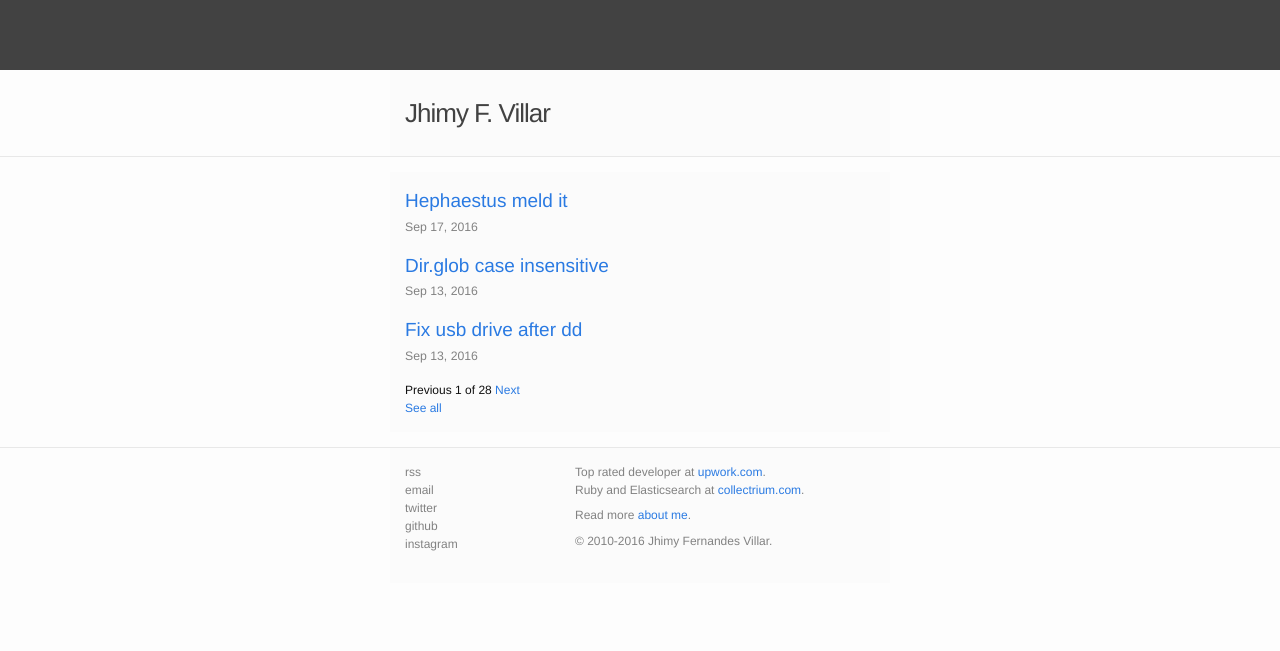
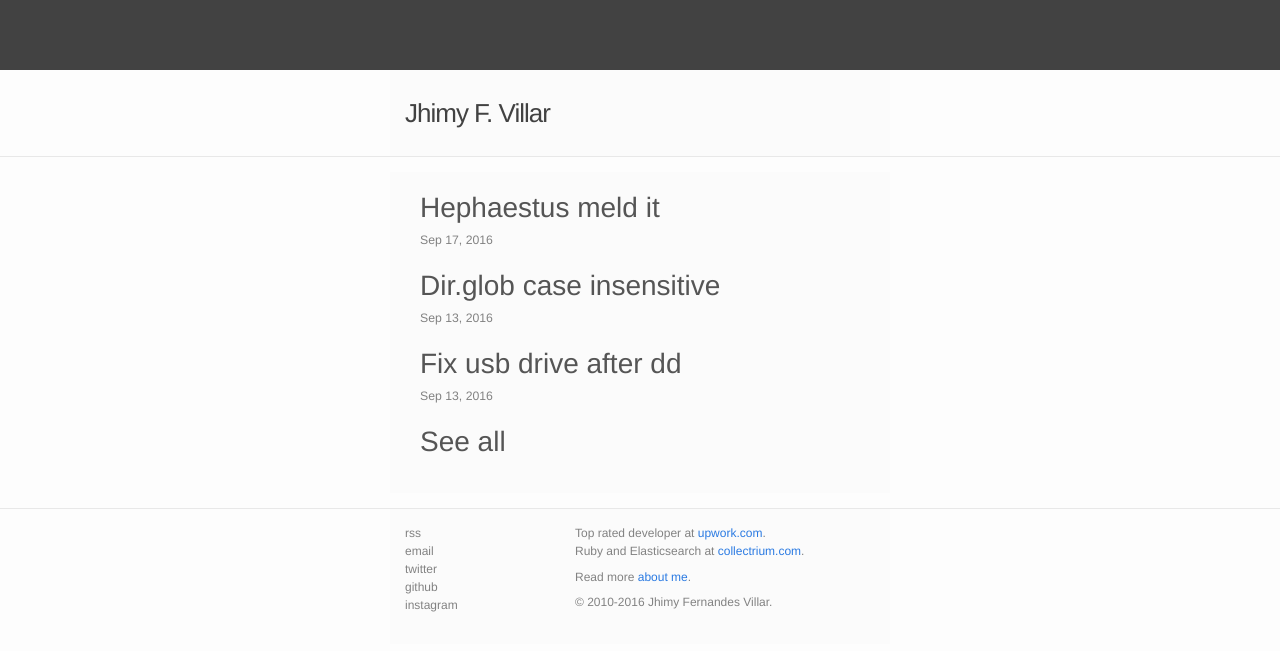
Before and after one commit to stjhimy/stjhimy.github.io, a Jekyll site: the page built from index.html, in a window 1280 px wide. Shown: the top 651 px of the page. Built offline with Jekyll 4.4.1, drawn with Linux system fonts in a browser that asks for light colours; the list of posts is cut into pages by our own code.

Commit message:
Change index font

```diff
--- a/_sass/_layout.scss
+++ b/_sass/_layout.scss
@@ -173,8 +173,6 @@
     }
 }
 
-
-
 /**
  * Page content
  */
@@ -182,38 +180,30 @@
     padding: $spacing-unit 0;
 }
 
-.page-heading {
-    font-size: 20px;
+.post-list {
+  list-style: none;
 }
 
-.post-list {
-    margin-left: 0;
-    list-style: none;
-
-    > li {
-        margin-bottom: $spacing-unit;
-    }
+.post-list li {
+  margin-bottom: $spacing-unit;
 }
 
-.post-list h2 {
+.post-list h1 {
   margin-bottom: 0px;
 }
 
 .post-meta {
-    font-size: $small-font-size;
-    color: $grey-color;
+  font-size: $small-font-size;
+  color: $grey-color;
 }
 
 .post-link {
-    display: block;
-    font-size: 19px;
+  color: #555;
 }
 
 .post-link:visited {
-    color: #555;
+  color: #888;
 }
-
-
 
 /**
  * Posts
@@ -261,5 +251,5 @@
 }
 
 .pagination {
-  font-size: 12px;
+  //font-size: 12px;
 }
--- a/index.html
+++ b/index.html
@@ -8,29 +8,17 @@ layout: default
     {% for post in paginator.posts %}
       <li>
 
-        <h2>
+        <h1>
           <a class="post-link" href="{{ post.url | prepend: site.baseurl }}">{{ post.title }}</a>
-        </h2>
+        </h1>
 
         <span class="post-meta">{{ post.date | date: "%b %-d, %Y" }}</span>
       </li>
     {% endfor %}
+    <li>
+      <h1>
+        <a href="/archives" class="post-link">See all</a>
+      </h1>
+    </li>
   </ul>
-
-  <div class="pagination">
-    {% if paginator.previous_page %}
-      <a href="{{ paginator.previous_page_path }}" class="previous">Previous</a>
-    {% else %}
-      <span class="previous">Previous</span>
-    {% endif %}
-    <span class="page_number "> {{ paginator.page }} of {{ paginator.total_pages }}</span>
-    {% if paginator.next_page %}
-      <a href="{{ paginator.next_page_path }}" class="next">Next</a>
-    {% else %}
-      <span class="next ">Next</span>
-    {% endif %}
-    <br/>
-    <a href="/archives" class="next">See all</a>
-  </div>
-
 </div>
```
